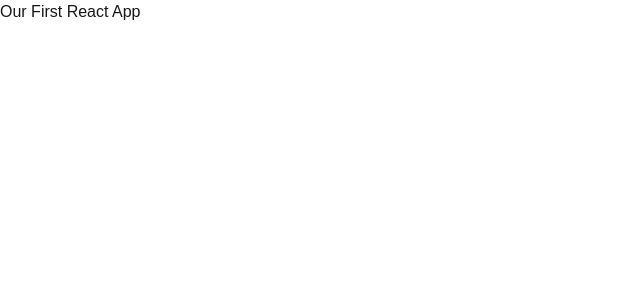
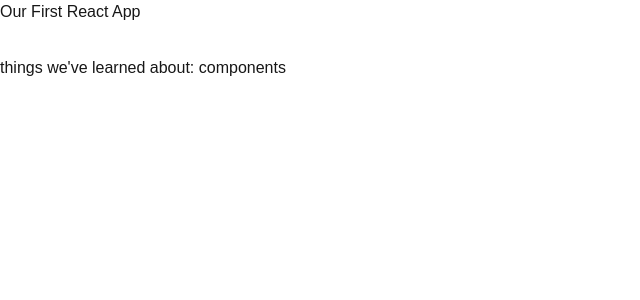
Before and after one commit to NAIT-DMIT2008-Fall2025/DMIT2008-A03-Fall-2025, a Next.js app in the folder 3-nextjs-intro-START/hello-next-dmit2008/: page / in a window 1280 px wide. Shown: the top 300 px of the page, without its empty margins (0-640 px from the left). Built offline with nearby package versions, Linux system fonts and the light colour scheme.

Commit message:
class progress pushed

```diff
--- a/3-nextjs-intro-START/hello-next-dmit2008/components/LearningList.jsx
+++ b/3-nextjs-intro-START/hello-next-dmit2008/components/LearningList.js
@@ -1,5 +1,5 @@
+// our new component
 export default function LearningList({title}) {
-
     return <div>
         <h2>things we've learned about: {title}</h2>
     </div>
--- a/3-nextjs-intro-START/hello-next-dmit2008/pages/index.js
+++ b/3-nextjs-intro-START/hello-next-dmit2008/pages/index.js
@@ -1,5 +1,8 @@
-
-
+// we're going to import this file using the @ which is
+// the base of our react project
+import LearningList from "@/components/LearningList";
+// just a note here, there's no {} around LearningList
+// that is because it's a default export
 
 // we'll see this a bit later on but pages
 // in the app and pages router of next.js are
@@ -10,6 +13,8 @@
       <main className="flex flex-col gap-[32px] row-start-2 items-center sm:items-start">
         {/* Over here this is returning JSX */}
         <h1>Our First React App</h1>
+        {/* below here we're going to use our component */}
+        <LearningList title="components" />
       </main>
 
     </div>
```
Also changed, not shown: 1 other file (tests, documents, lock files or other folders).
